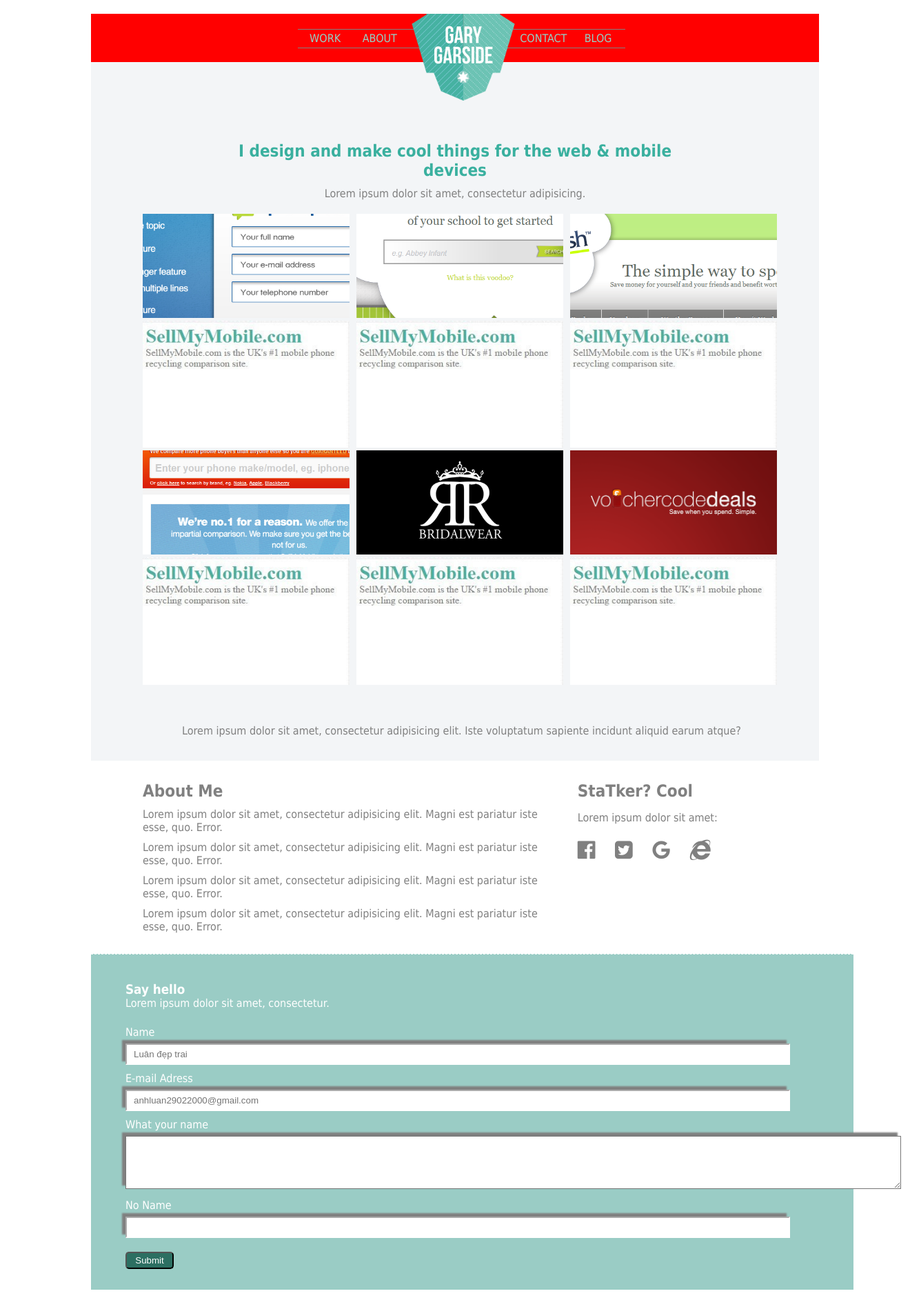
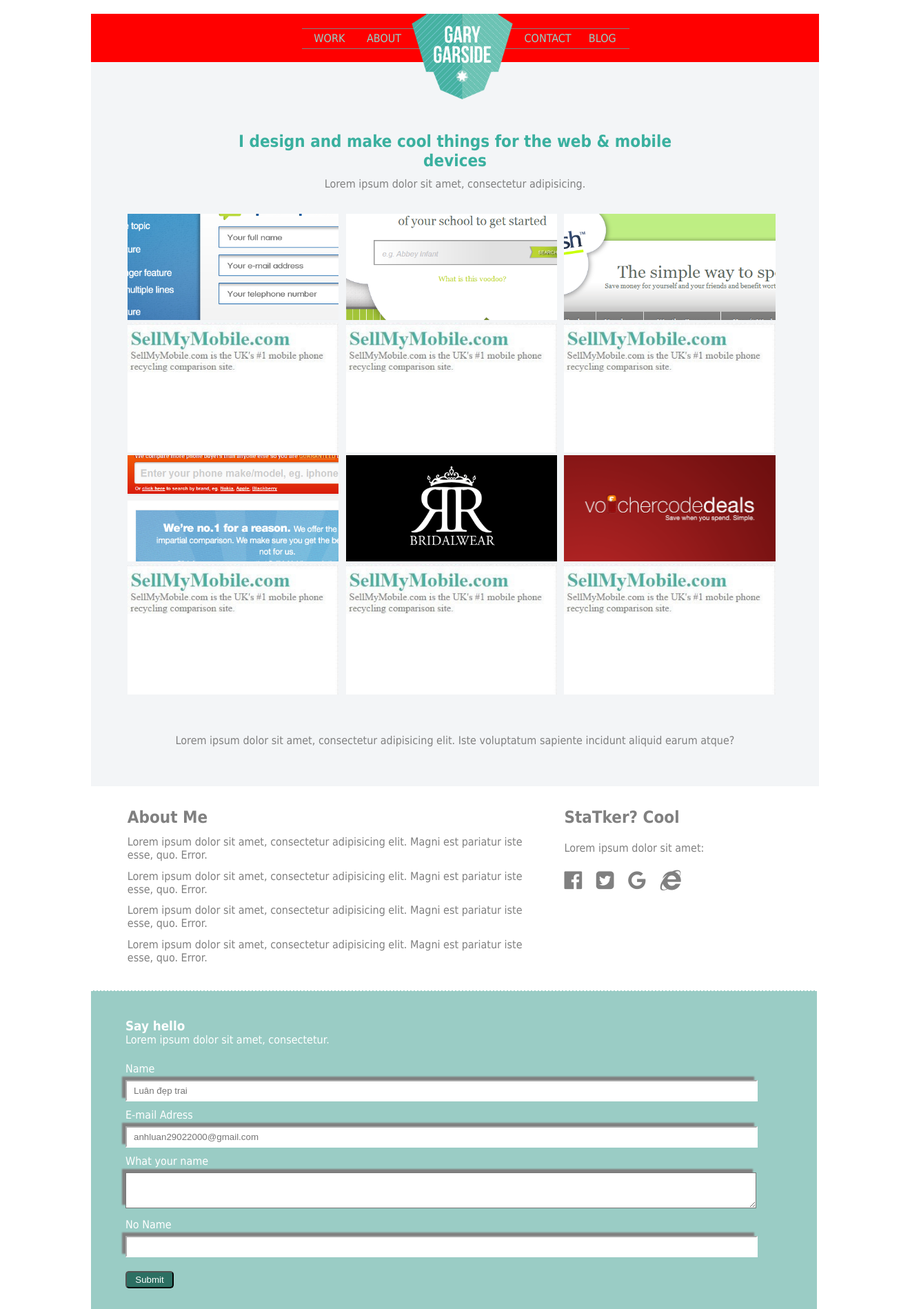
Before and after one commit to thanhluan2902/web-fontend-30, a PHP site: the page made by EX06/Bài 2/index.html in a window 1320 px wide. Shown: the whole page at 69% size. Before the commit the page ends 1870 px from the top, so only its background shows below. Run offline with PHP 8.4, Linux system fonts and the light colour scheme.

Commit message:
first commit

```diff
--- a/EX06/Bài 1/css/style.css
+++ b/EX06/Bài 1/css/style.css
@@ -278,7 +278,7 @@ body {
 }
 #footer {
 	background: #9accc5;
-	width: 100%;
+	width: 96%;
 	/* height: 500px; */
 	border-top: 1px dashed;
 	color: white;
--- a/EX06/Bài 1/index.html
+++ b/EX06/Bài 1/index.html
@@ -100,7 +100,7 @@
 			</div>
 			<div class="footer-3">
 				<label for="">What your name</label><br>
-				<textarea name="" id="" cols="138" rows="5"></textarea>
+				<textarea name="" id="" cols="132" rows="5"></textarea>
 			</div>
 			<div class="footer-2">
 				<label for="">No Name</label>
--- a/EX06/Bài 2/css/style.css
+++ b/EX06/Bài 2/css/style.css
@@ -20,16 +20,16 @@ body {
 .header .menu-top {
 	width: 50%;
 	position: absolute;
-	left: 300px;
-	top: 22px;
+	left: 29%;
+	top: 30%;
 }
 .header .menu-top>li {
 	border-top: 1px gray solid;
 	color: #92d2c7;
 	width: 15%;
-	height: 26px;
+	height: 28px;
 	float: left;
-	line-height: 26px;
+	line-height: 180%;
 	list-style: none;
 	border-bottom: 1px gray solid;
 	/* padding-left: 9px; */
@@ -37,15 +37,15 @@ body {
 }
 
 .header .logo img{
-	max-width: 150px;
+	max-width: 14%;
 	position: relative;
-	left: 465px;
+	left: 44%;
 }
 
 #mid {
 	background: #f3f5f7;
 	width: 100%;
-	height: 1013px;
+	/* height: 1013px; */
 }
 #mid .mid-1 {
 	width: 60%;
@@ -57,35 +57,36 @@ body {
 }
 #mid .mid-1>h1{
 	color: #3ab09f;
-	padding-top: 115px;
+	padding-top: 16%;
 
 }
 #mid .mid-1>p{
 	color: gray;
 	padding-top: 10px;
 }
+.clear-clear {
+	clear: both;
+}
 
 #mid .mid-2 {
 	width: 100%;
-	margin: 0px auto;
-	padding-left: 65px;
-	/* padding-bottom: 20px; */
+	padding-left: 4%;
 }
 
 #mid .mid-2 .image {
-	width: 300px;
+	width: 29%;
 	float: left;
-	padding-left: 10px;
+	padding-left: 1%;
 }
 #mid .mid-2 .image>img{
-	width: 300px;
+	width: 100%;
 }
 
 #mid .no-name {
 	clear: left;
 	color: gray;
 	padding-top: 53px;
-	padding-left: 132px;
+	text-align: center;
 }
 
 
@@ -96,36 +97,35 @@ body {
 .main .main-left {
 	width: 55%;
 	color: gray;
-	height: 250px;
-	padding-top: 30px;
-	padding-left: 75px;
+	padding-top: 3%;
+	padding-left: 5%;
 	float: left;
 }
-.main .main-left>h1{
+.main .main-left>h2{
 
 }
 
 .main .main-left>p{
-	padding-top: 10px;
+	padding-top: 2%;
 }
 
 .main .main-right {
 	float: left;
 	color: gray;
-	padding-top: 30px;
-	padding-left: 50px;
+	padding-top: 3%;
+	padding-left: 5%;
 }
 
 .main .main-right>p{
-	padding-top: 15px;
+	padding-top: 10%;
 }
 .main .main-icon{
 	clear: left;
 	font-size: 30px;
-	padding-top: 20px;
+	padding-top: 10%;
 }
 .main .main-icon i{
-	margin-right: 20px;
+	margin-right: 6%;
 }
 
 .clear {
@@ -135,16 +135,17 @@ body {
 /* footer */
 #footer {
 	background: #9accc5;
-	width: 100%;
+	width: 95%;
 	/* height: 500px; */
 	border-top: 1px dashed;
 	color: white;
 	padding-left: 50px;
 	padding-top: 40px;
+
 }
 
 #footer .footer-1 {
-	width: 100%;
+	width: 90%;
 	height: 63px;
 }
 
@@ -170,6 +171,10 @@ body {
 #footer .footer-3 > label{
 
 }
+#footer .footer-3>textarea {
+	width: 91%;
+	height: 50px;
+}
 #footer .footer-3>textarea{
 	display: inline-block;
 	margin-top: 7px;
@@ -185,3 +190,39 @@ body {
 	margin-bottom: 30px;
 	margin-top: 10px;
 }
+
+@media all and (min-width: 701px) and (max-width: 960px) {
+
+}
+
+@media all and (min-width: 481px) and (max-width: 700px) {
+	#mid .mid-2 .image {
+		width: 45%;
+		float: left;
+		padding-left: 1%;
+	}
+
+	.main .main-left {
+		width: 100%;
+		color: gray;
+		padding-top: 3%;
+		padding-left: 5%;
+		float: left;
+	}
+}
+
+@media all and (max-width: 480px) {
+	#mid .mid-2 .image {
+		width: 90%;
+		float: left;
+		padding-left: 1%;
+	}
+
+	.main .main-left {
+		width: 100%;
+		color: gray;
+		padding-top: 3%;
+		padding-left: 5%;
+		float: left;
+	}
+}
--- a/EX06/Bài 2/index.html
+++ b/EX06/Bài 2/index.html
@@ -4,7 +4,7 @@
 	<meta charset="UTF-8">
 	<link rel="stylesheet" href="css/style.css">
 	<link rel="stylesheet" href="css/font-awesome-4.7.0/css/font-awesome.min.css">
-	<!-- <meta name="viewport" content="width=device-width, initial-scale=1.0"> -->
+	<meta name="viewport" content="width=device-width, initial-scale=1">
 	<title>Bài 2</title>
 </head>
 <body>
@@ -28,7 +28,7 @@
 				<h1>I design and make cool things for the web & mobile devices </h1>
 				<p>Lorem ipsum dolor sit amet, consectetur adipisicing.</p>
 			</article>
-
+			<div class="clear-clear"></div>
 			<article class="mid-2">
 				<div class="image">
 					<img src="images/euroloo.co.uk.png" alt="" class="img-1">
@@ -65,14 +65,16 @@
 
 			<article class="no-name">
 				<p>Lorem ipsum dolor sit amet, consectetur adipisicing elit. Iste voluptatum sapiente incidunt aliquid earum atque?</p>
+				<br><br><br>
 			</article>
 		</div>
 
 		<div class="main">
 			<div class="main-left">
 				<h2>About Me</h2>
-				<p>Lorem ipsum dolor sit amet, consectetur adipisicing elit. Magni est pariatur iste esse, quo. Error.</p><p>Lorem ipsum dolor sit amet, consectetur adipisicing elit. Magni est pariatur iste esse, quo. Error.</p><p>Lorem ipsum dolor sit amet, consectetur adipisicing elit. Magni est pariatur iste esse, quo. Error.</p><p>Lorem ipsum dolor sit amet, consectetur adipisicing elit. Magni est pariatur iste esse, quo. Error.</p>
+				<p>Lorem ipsum dolor sit amet, consectetur adipisicing elit. Magni est pariatur iste esse, quo. Error.</p><p>Lorem ipsum dolor sit amet, consectetur adipisicing elit. Magni est pariatur iste esse, quo. Error.</p><p>Lorem ipsum dolor sit amet, consectetur adipisicing elit. Magni est pariatur iste esse, quo. Error.</p><p>Lorem ipsum dolor sit amet, consectetur adipisicing elit. Magni est pariatur iste esse, quo. Error.</p><br><br>
 			</div>
+			<div class="clear-1-1"></div>
 			<div class="main-right">
 				<h2>StaTker? Cool</h2>
 				<p>Lorem ipsum dolor sit amet:</p>
@@ -83,6 +85,7 @@
 					<i class="fa fa-google" aria-hidden="true"></i>
 					<i class="fa fa-internet-explorer" aria-hidden="true"></i>
 				</div>
+				<br><br>
 			</div>
 		</div>
 		<div class="clear"></div>
@@ -104,7 +107,7 @@
 			</div>
 			<div class="footer-3">
 				<label for="">What your name</label><br>
-				<textarea name="" id="" cols="138" rows="5"></textarea>
+				<textarea name="" id="" cols="" rows=""></textarea>
 			</div>
 			<div class="footer-2">
 				<label for="">No Name</label>
--- a/EX06/demo.html
+++ b/EX06/demo.html
@@ -21,10 +21,6 @@
 		.my-div:hover .info{
 			bottom: 20px;
 			background: pink;
-			/* top: 0px; */
-			/* height: 400px; */
-			/* color: black; */
-		}
 		</style>
 	</head>
 	<body>
```
Lines whose indentation alone changed are shown as unchanged.
